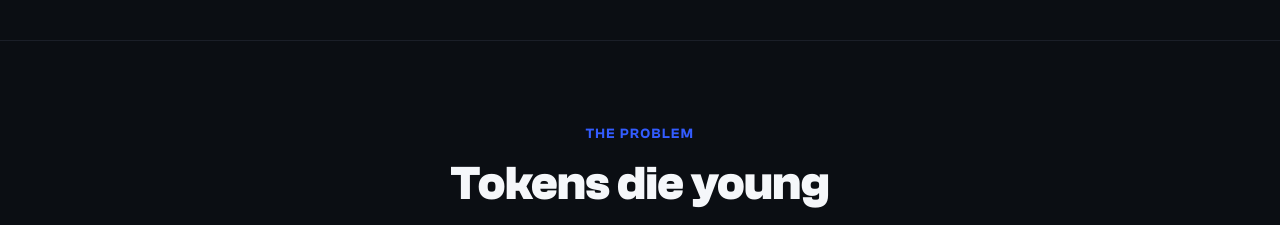
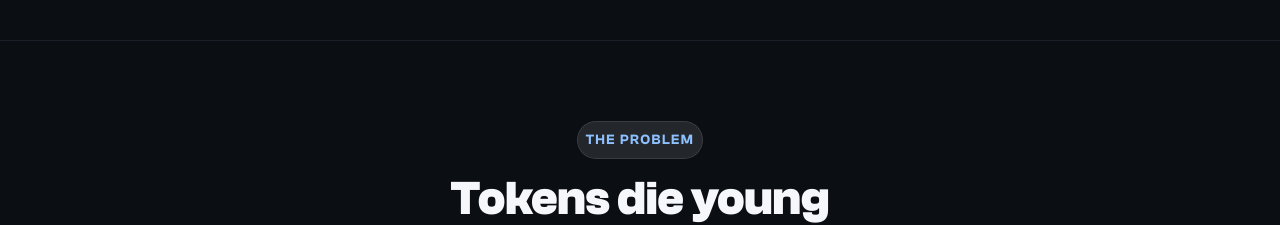
Before and after one commit to chukwukap/half-life-frontend, a Next.js app: page / in a window 1280 px wide. Shown: the part 1680-1905 px from the top of the page. Built offline with nearby package versions, Linux system fonts and the light colour scheme.

Commit message:
fix tokens die title

```diff
--- a/src/app/(marketing)/_components/tokens-die-section.tsx
+++ b/src/app/(marketing)/_components/tokens-die-section.tsx
@@ -9,7 +9,7 @@ const TokensDieSection = () => {
       id="tokens-die"
     >
       <div className="max-w-5xl mx-auto text-center">
-        <span className="inline-block uppercase text-sm font-semibold tracking-widest text-primary mb-4">
+        <span className="inline-block uppercase text-sm font-semibold tracking-widest text-[#8EC1FF] mb-4 bg-white/10 rounded-full p-2 border border-white/10">
           The Problem
         </span>
         <h2 className="text-3xl sm:text-4xl md:text-5xl font-extrabold mb-6">
```
